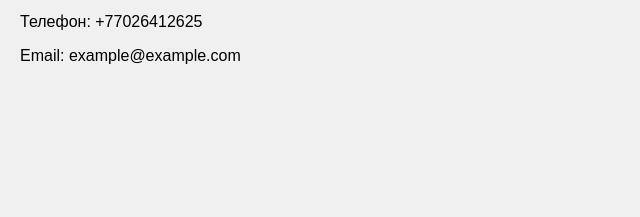
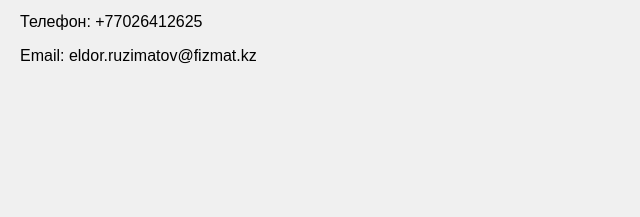
Before and after one commit to eldorruz/recepti, a plain HTML site: page index.html in a window 1280 px wide. Shown: the part 371-588 px from the top of the page, 0-640 px from the left. Drawn offline with Linux system fonts and the light colour scheme.

Commit message:
Update index.html

```diff
--- a/index.html
+++ b/index.html
@@ -46,7 +46,7 @@
     <h2>Контакты</h2>
     <p>Адрес: 123456, Город, Улица, Дом</p>
     <p>Телефон: +77026412625</p>
-    <p>Email: example@example.com</p>
+    <p>Email: eldor.ruzimatov@fizmat.kz</p>
 </section>
 
 <footer>
```
